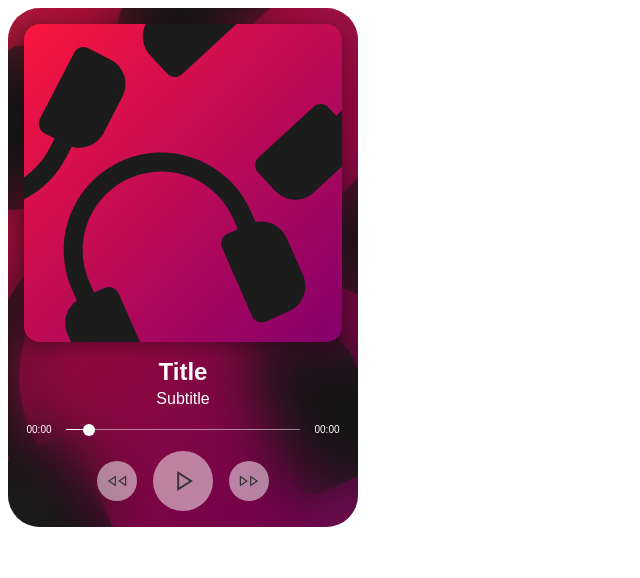
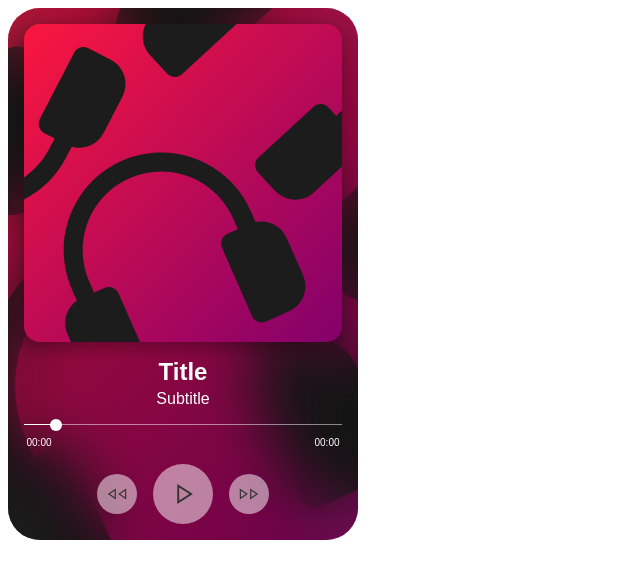
Before and after one commit to yaztak/Harmoniq, a website: page example/index.html in a window 1280 px wide. Shown: the whole page, without its empty margins (0-640 px from the left). Drawn offline with Linux system fonts and the light colour scheme.

Commit message:
style(Component): Time section position
Changed the position of time sections

```diff
--- a/example/index.html
+++ b/example/index.html
@@ -18,11 +18,13 @@
     <span class="audio-player__subtitle">Subtitle</span>
   </div>
   <div class="audio-player__progress">
-    <span class="audio-player__time">00:00</span>
     <div class="audio-player__line">
       <span class="audio-player__bullet"></span>
     </div>
-    <span class="audio-player__time">00:00</span>
+    <div class="audio-player__time-wrapper">
+      <span class="audio-player__time">00:00</span>
+      <span class="audio-player__time">00:00</span>
+    </div>
   </div>
   <div class="audio-player__controls">
     <button class="audio-player__btn">
--- a/styles/layout.scss
+++ b/styles/layout.scss
@@ -87,11 +87,17 @@
 
   &__progress {
     display: flex;
-    align-items: center;
+    flex-direction: column;
     gap: 12px;
     z-index: 2;
     width: 100%;
+  }
 
+  &__time-wrapper {
+    display: flex;
+    align-items: center;
+    justify-content: space-between;
+    width: 100%;
   }
 
   &__time {
@@ -105,7 +111,7 @@
   &__line {
     flex: 1;
     background-color: rgba(255, 255, 255, 0.5);
-    height: 1px;
+    min-height: 1px;
     position: relative;
 
     &:before {
```
Also changed, not shown: styles/main.css, 1 other file.
